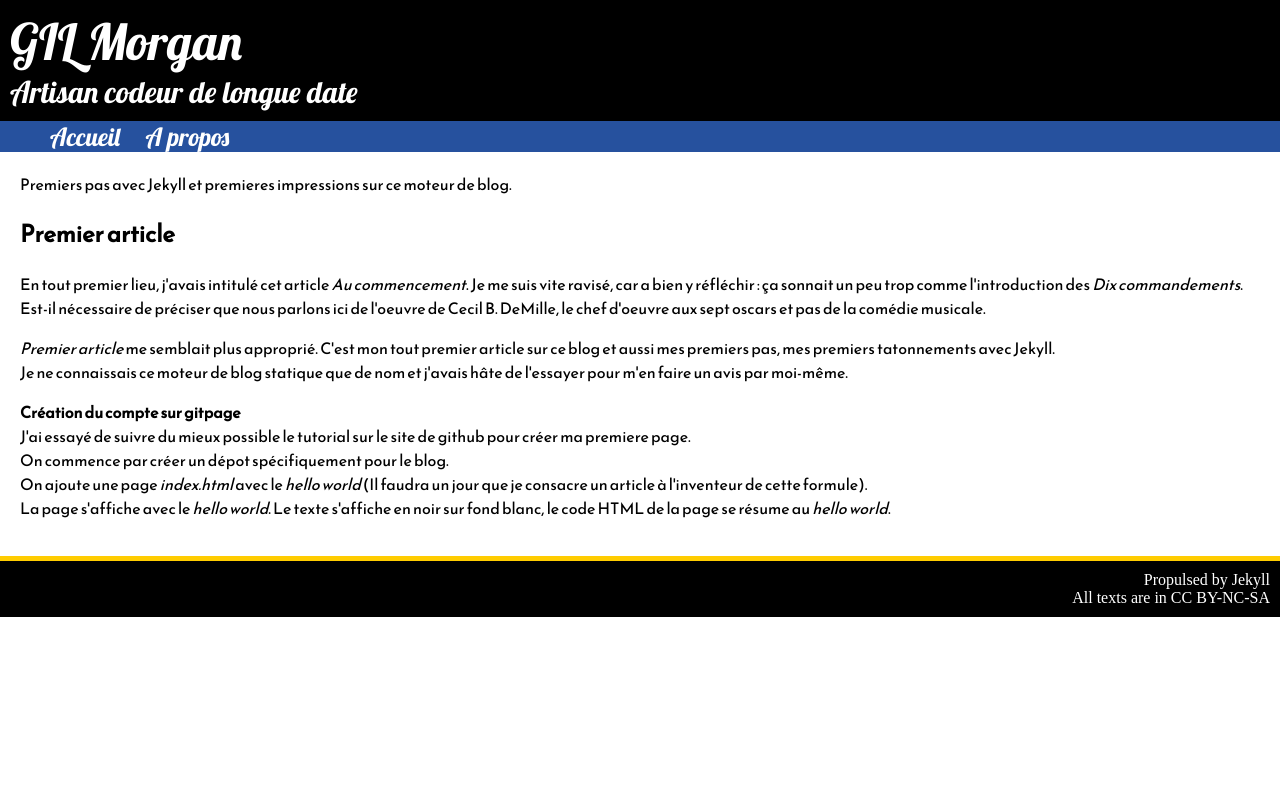
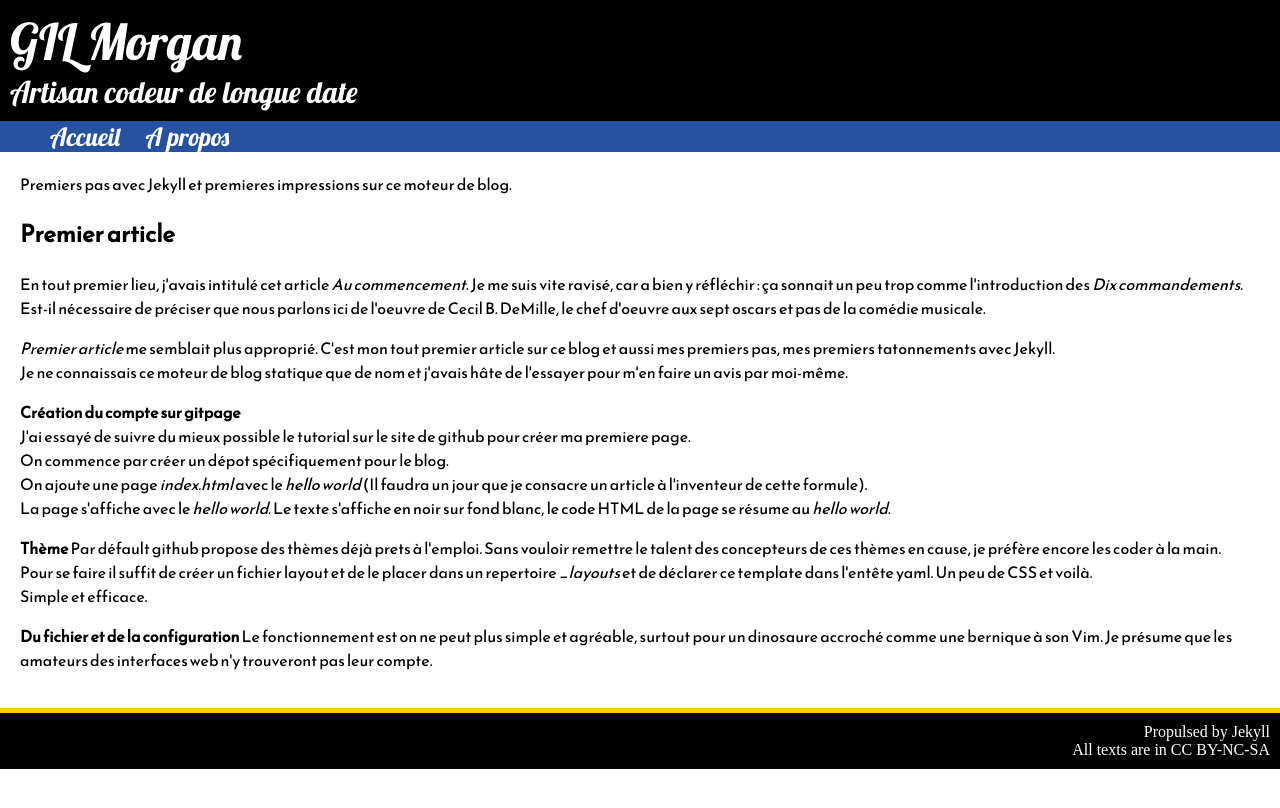
Before and after one commit to GILMorgan/GILMorgan.github.io, a Jekyll site: the page built from _posts/2016-01-10-premier-article.html, in a window 1280 px wide. Shown: the top 808 px of the page. Built offline with Jekyll 4.4.1, drawn with Linux system fonts in a browser that asks for light colours.

Commit message:
premier post suite

```diff
--- a/_posts/2016-01-10-premier-article.html
+++ b/_posts/2016-01-10-premier-article.html
@@ -15,8 +15,8 @@
 </p>
 <p><em>Premier article</em> me semblait plus approprié. C'est mon tout premier article
     sur ce blog et aussi mes premiers pas, mes premiers tatonnements avec Jekyll. <br/>
-Je ne connaissais ce moteur de blog statique que de nom et j'avais hâte de l'essayer
-pour m'en faire un avis par moi-même.
+    Je ne connaissais ce moteur de blog statique que de nom et j'avais hâte de l'essayer
+    pour m'en faire un avis par moi-même.
 </p>
 
 <p>
@@ -29,3 +29,19 @@
     La page s'affiche avec le <em>hello world</em>. Le texte s'affiche en noir sur
     fond blanc, le code HTML de la page se résume au <em>hello world</em>. <br/>
 </p>
+
+<p>
+    <b>Thème</b>
+    Par défault github propose des thèmes déjà prets à l'emploi. Sans vouloir remettre le
+    talent des concepteurs de ces thèmes en cause, je préfère encore les coder à la main. <br/>
+    Pour se faire il suffit de créer un fichier layout et de le placer dans un repertoire
+    <em>_layouts</em> et de déclarer ce template dans l'entête yaml. Un peu de CSS et voilà. <br/>
+    Simple et efficace.
+</p>
+
+<p>
+    <b>Du fichier et de la configuration</b>
+    Le fonctionnement est on ne peut plus simple et agréable, surtout pour un dinosaure
+    accroché comme une bernique à son Vim. Je présume que les amateurs des interfaces web
+    n'y trouveront pas leur compte.
+</p>
```
